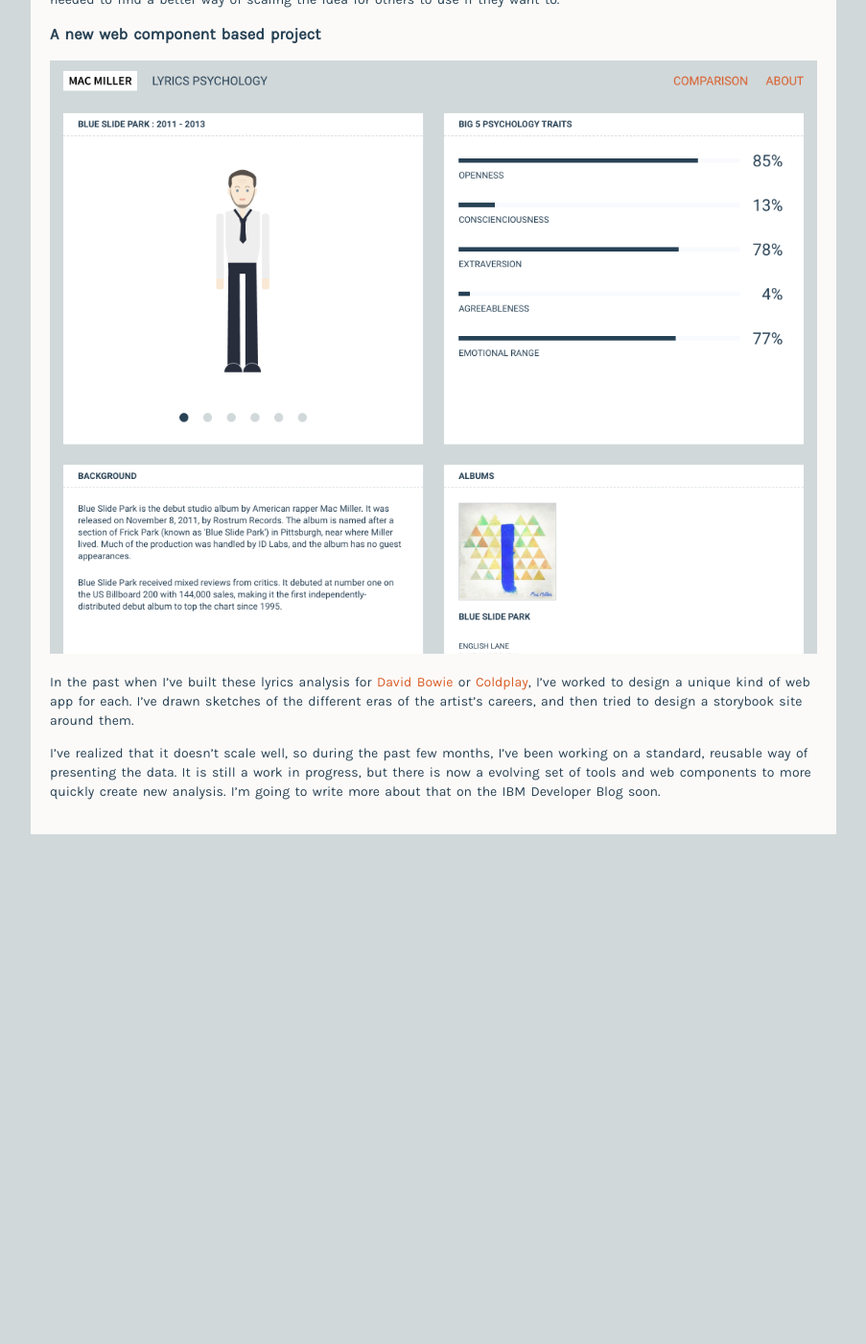
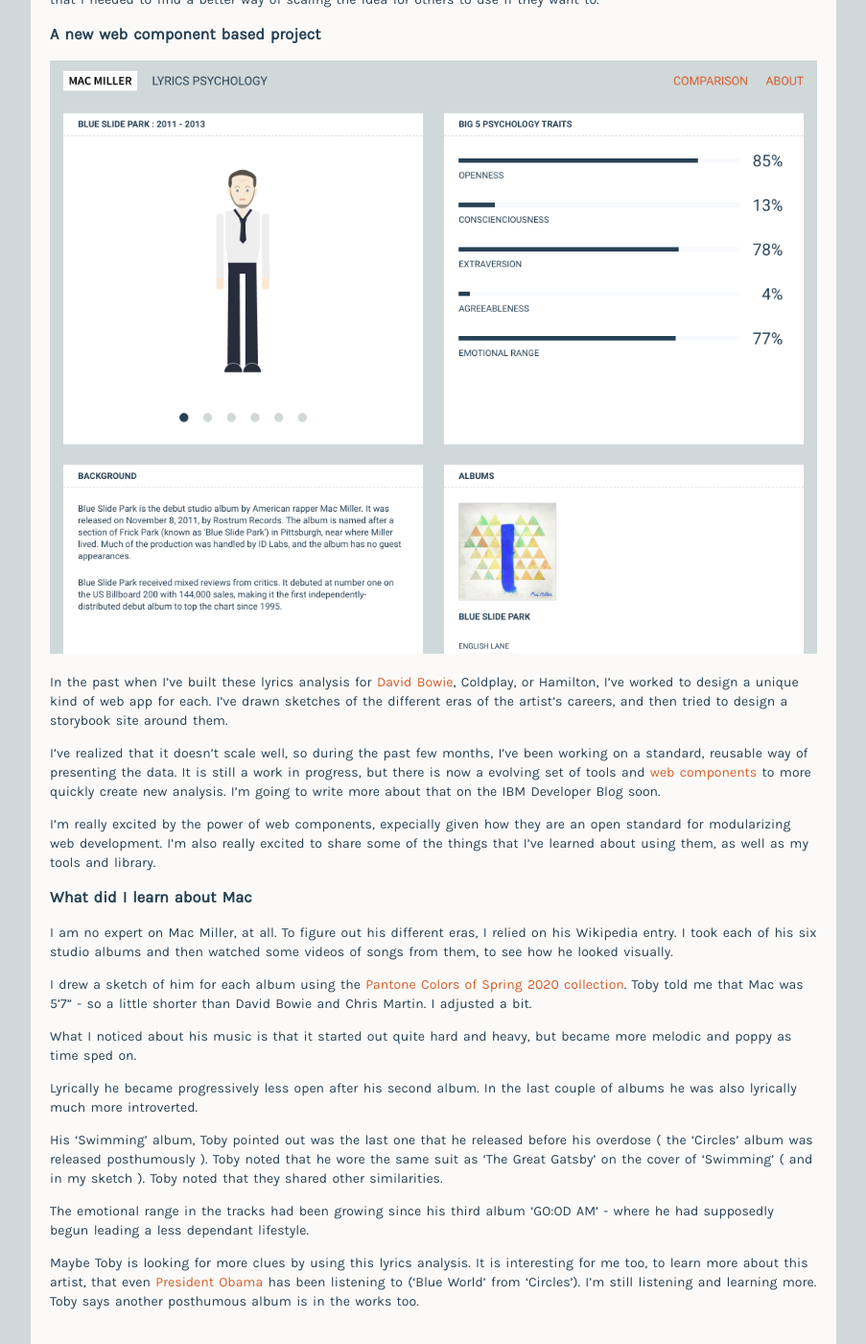
Before and after one commit to mcconville/blog, a Jekyll site: the page built from _posts/blog/2020-11-23-swimming-with-mac-miller.md, in a window 1280 px wide and 1400 px high, scrolled down 879 px. Shown: the whole window at 96% size, without its empty margins (188-1091 px from the left). Built offline with Jekyll 4.4.1, drawn with Linux system fonts in a browser that asks for light colours; before the commit the page ends 1748 px from its top, so only the background shows below that; some of the changed text lies outside the part shown.

Commit message:
Update 2020-11-23-swimming-with-mac-miller.md

```diff
--- a/_posts/blog/2020-11-23-swimming-with-mac-miller.md
+++ b/_posts/blog/2020-11-23-swimming-with-mac-miller.md
@@ -13,12 +13,30 @@
 
 So, I set to work, building up the lyrics data with Toby. You can explore the project [here](https://mcconville.github.io/macmiller).
 
-I realized that it is tricky to reuse any of the work I've been doing with my lyrics analysis, and this showed me that I needed to find a better way of scaling the idea for others to use if they want to.
+I realized that it is tricky to reuse any of the previous work I've been doing with my lyrics analysis, and Toby showed me that I needed to find a better way of scaling the idea for others to use if they want to.
 
 ### A new web component based project
 
 <img src="https://raw.githubusercontent.com/mcconville/blog/gh-pages/images/macmiller-screenshot.png" width="100%">
 
-In the past when I've built these lyrics analysis for [David Bowie](http://ziggy.mybluemix.net) or [Coldplay](http://coldplay.mybluemix.net), I've worked to design a unique kind of web app for each. I've drawn sketches of the different eras of the artist's careers, and then tried to design a storybook site around them.
+In the past when I've built these lyrics analysis for [David Bowie](http://ziggy.mybluemix.net), Coldplay, or Hamilton, I've worked to design a unique kind of web app for each. I've drawn sketches of the different eras of the artist's careers, and then tried to design a storybook site around them.
 
-I've realized that it doesn't scale well, so during the past few months, I've been working on a standard, reusable way of presenting the data. It is still a work in progress, but there is now a evolving set of tools and web components to more quickly create new analysis. I'm going to write more about that on the IBM Developer Blog soon.
+I've realized that it doesn't scale well, so during the past few months, I've been working on a standard, reusable way of presenting the data. It is still a work in progress, but there is now a evolving set of tools and [web components](https://developer.mozilla.org/en-US/docs/Web/Web_Components) to more quickly create new analysis. I'm going to write more about that on the IBM Developer Blog soon.
+
+I'm really excited by the power of web components, expecially given how they are an open standard for modularizing web development. I'm also really excited to share some of the things that I've learned about using them, as well as my tools and library.
+
+### What did I learn about Mac
+
+I am no expert on Mac Miller, at all. To figure out his different eras, I relied on his Wikipedia entry. I took each of his six studio albums and then watched some videos of songs from them, to see how he looked visually.
+
+I drew a sketch of him for each album using the [Pantone Colors of Spring 2020 collection](https://www.pantone.com/articles/fashion-color-trend-report/new-york-fashion-week-spring-summer-2020). Toby told me that Mac was 5'7" - so a little shorter than David Bowie and Chris Martin. I adjusted a bit.
+
+What I noticed about his music is that it started out quite hard and heavy, but became more melodic and poppy as time sped on.
+
+Lyrically he became progressively less open after his second album. In the last couple of albums he was also lyrically much more introverted.
+
+His 'Swimming' album, Toby pointed out was the last one that he released before his overdose ( the 'Circles' album was released posthumously ). Toby noted that he wore the same suit as 'The Great Gatsby' on the cover of 'Swimming' ( and in my sketch ). Toby noted that they shared other similarities.
+
+The emotional range in the tracks had been growing since his third album 'GO:OD AM' - where he had supposedly begun leading a less dependant lifestyle.
+
+Maybe Toby is looking for more clues by using this lyrics analysis. It is interesting for me too, to learn more about this artist, that even [President Obama](https://www.billboard.com/articles/columns/pop/9435742/barack-obama-2020-summer-playlist) has been listening to ('Blue World' from 'Circles'). I'm still listening and learning more. Toby says another posthumous album is in the works too.
```
